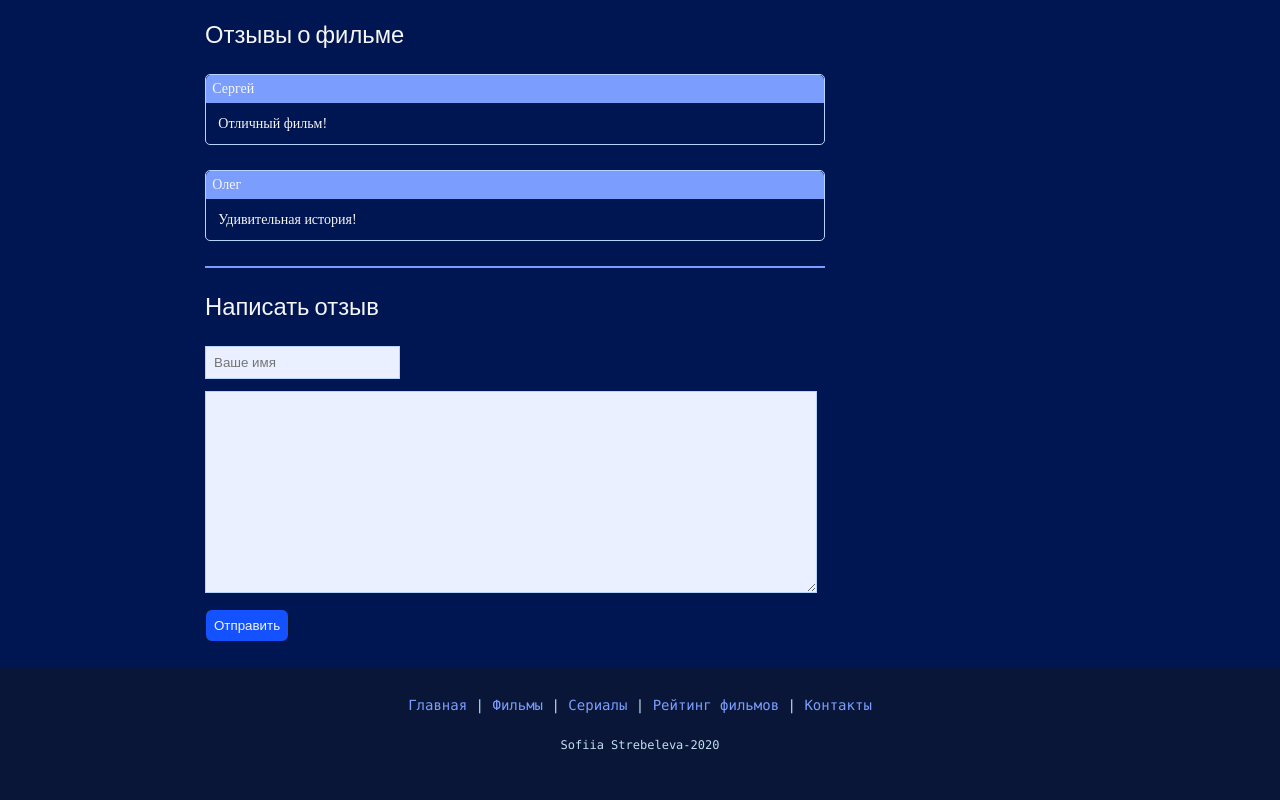
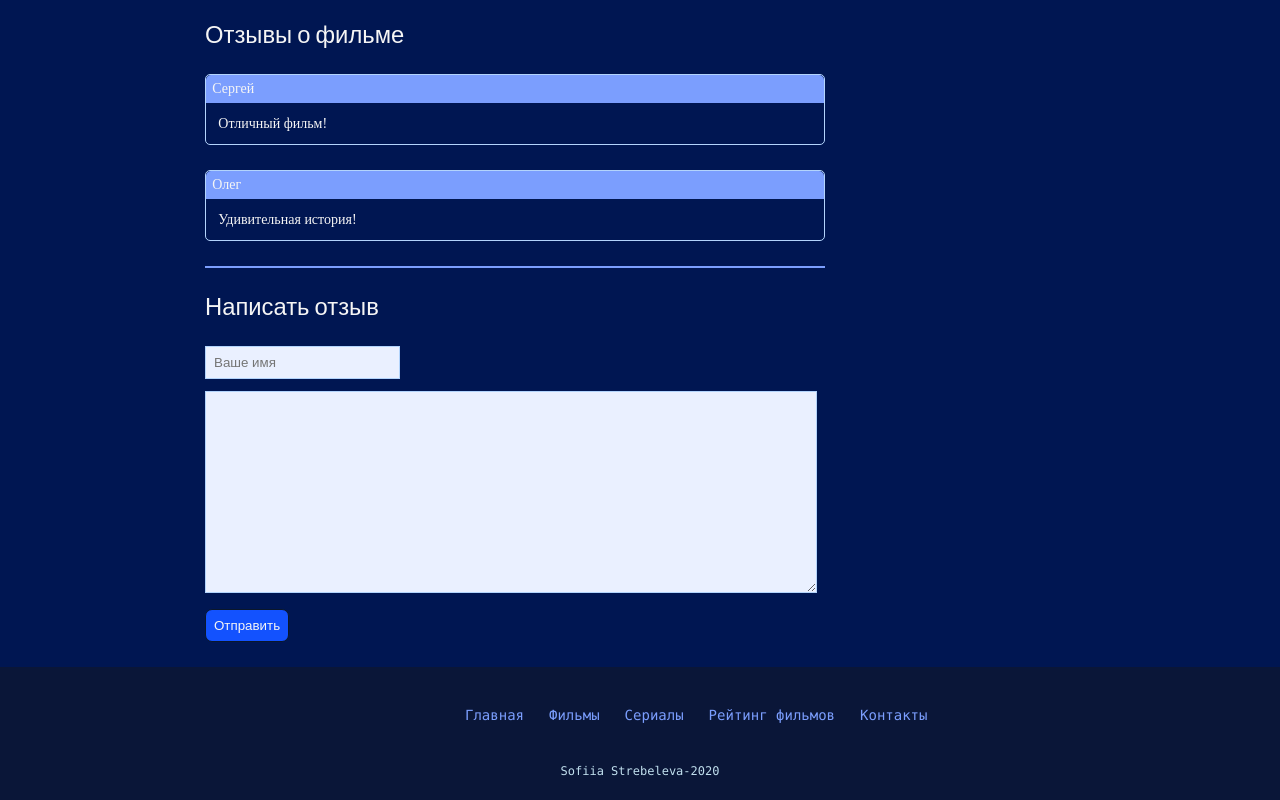
Before and after one commit to SofiiaStrebeleva/Course_HTML_KinoBook, a website built with Parcel: page show.html in a window 1280 px wide. Shown: the part 1036-1836 px from the top of the page. Built offline with nearby package versions, Linux system fonts and the light colour scheme.

Commit message:
styles and html fixed after Taras Rushschak

```diff
--- a/css/style.css
+++ b/css/style.css
@@ -113,7 +113,7 @@ a {
 
 .menu{
 	/*width: 900px;*/
-	margin-left: 330px;
+	margin-left: 250px;
 }
 
 
@@ -369,12 +369,34 @@ font-size: 1.2em;
 	margin-right: 0;
 	min-width: 900px;
 	font: normal 100% "Lucida Console", Monaco, monospace;
-	float: bottom;
+	/*float: bottom;*/
+}
+
+
+.footer ul{
+	text-align: center;
+	list-style-type: none;
+	/*margin: 0;*/
+	padding: 0;
+	overflow: hidden;
+	display: flex;
+	margin-left: 450px;
+
+}
+
+.footer li{
+	/*float: left;*/
+	text-align: center;
+
 }
 
 
 .footer a{
 	color: #7B9EFE	;
+	display: block;
+	text-align: center;
+	padding: 10px;
+	text-decoration: none;
 }
 
 
--- a/show.html
+++ b/show.html
@@ -11,8 +11,8 @@
 
 <body>
 
-<div class="main">
-	<div class="header">
+<main class="main">
+	<header class="header">
 		<div class="logo">
 			<div class="logo_text">
 				<h1><a href="Index.html" class="KinoBook">KinoBook</a></h1>
@@ -22,7 +22,7 @@
 
 		<div class="menubar">
 			<div class="menu">
-				<ul class="menu">
+				<ul class="menu_list">
 					<li>
 						<a href="Index.html">Главная</a>
 					</li>
@@ -41,15 +41,15 @@
 				</ul>
 			</div>
 		</div>
-	</div>
+	</header>
 
-	<div class="site_content">
+	<section class="site_content">
 
 		<div class="sidebar_container">
 
 			<div class="sidebar">
 				<h2>Поиск</h2>
-				<form method="post" action="#" id="search_form">
+				<form method="POST" action="#" id="search_form">
 					<input type="search" name="search_field" placeholder="Что ищем?"/>
 					<input type="submit" class="btn" value="Искать"/>
 				</form>
@@ -57,7 +57,7 @@
 
 			<div class="sidebar">
 				<h2>Вход</h2>
-				<form method="post" action="#" id="login">
+				<form method="POST" action="#" id="login">
 					<input type="text" name="login_field" placeholder="Логин" />
 					<input type="password" name="password_field" placeholder="Пароль"/>
 					<input type="submit" class="btn" value="Войти"/>
@@ -80,8 +80,8 @@
 			</div>
 
 			<div class="sidebar">
-				<h2>Рейтинг фильмов</h2>
-				<ul>
+				<h2 class="sidebar_title">Рейтинг фильмов</h2>
+				<ul class="sidebar_list">
 					<li>
 						<a href="#">Побег из Шоушенка</a>
 						<span class="rating_sidebar">9.2</span>
@@ -170,21 +170,30 @@
 			</div>
 		</div>
 
-	</div>
+	</section>
 
-	<div class="footer">
-		<p>
-			<a href="Index.html">Главная</a> |
-			<a href="#">Фильмы</a> |
-			<a href="#">Сериалы</a> |
-			<a href="#">Рейтинг фильмов</a> |
-			<a href="contacts.html">Контакты</a>
-		</p>
-		<p class="site_author">Sofiia Strebeleva-2020</p>
-		<!--	<p class="site_author">2020</p>-->
-	</div>
+	<section class="footer">
+		<ul>
+			<li>
+				<a href="Index.html">Главная</a>
+			<li>
+				<a href="#">Фильмы</a>
+			</li>
+			<li>
+				<a href="#">Сериалы</a>
+			</li>
+			<li>
+				<a href="#">Рейтинг фильмов</a>
+			</li>
+			<li>
+				<a href="contacts.html">Контакты</a>
+			</li>
+		</ul>
+		<br>
+		<span class="site_author">Sofiia Strebeleva-2020 </span>
+	</section>
 
-</div>
+</main>
 
 </body>
 
```
Also changed, not shown: Index.html (+16 -8 lines), contacts.html (+33 -22 lines).
